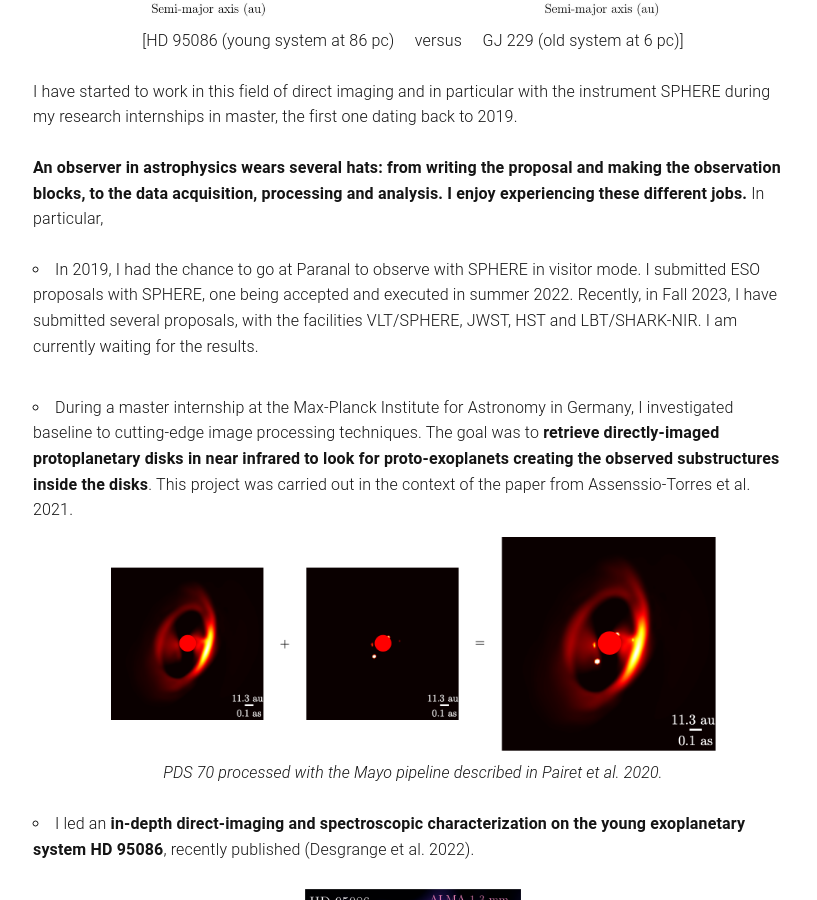
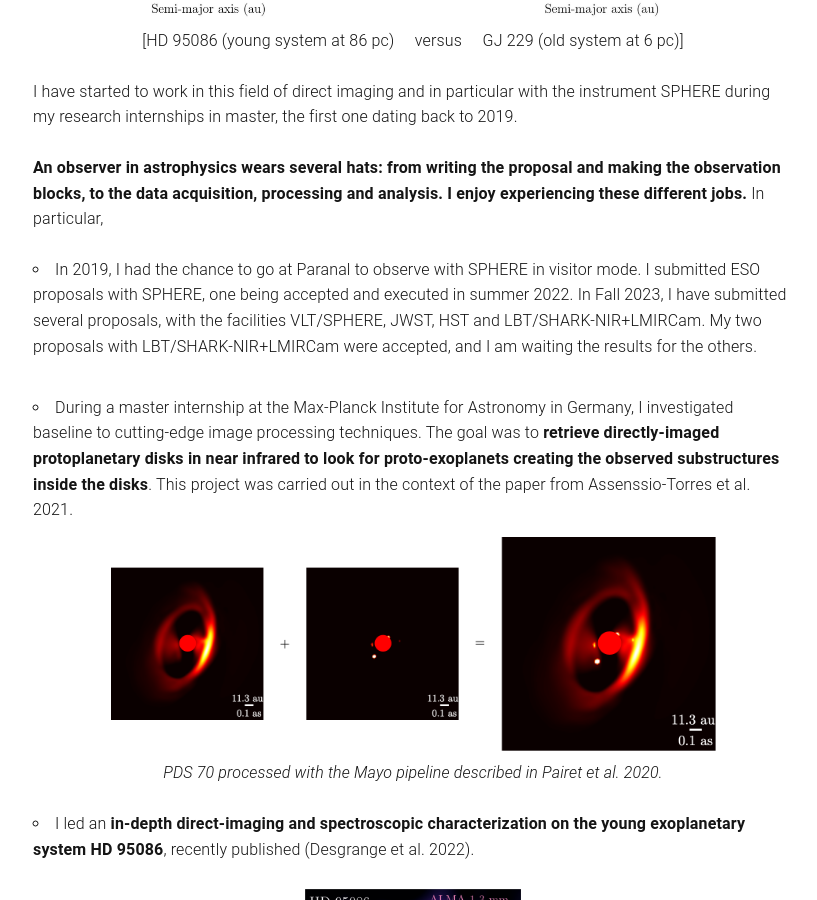
Before and after one commit to cdesgrange/cdesgrange.github.io, a Jekyll site: the page built from research.md, in a window 1280 px wide and 900 px high, scrolled down 1121 px. Shown: the whole window, without its empty margins (227-1044 px from the left). Built offline with Jekyll 4.4.1, drawn with Linux system fonts in a browser that asks for light colours.

Commit message:
added results LBT 2024A

```diff
--- a/research.md
+++ b/research.md
@@ -26,7 +26,7 @@ I have started to work in this field of direct imaging and in particular with th
 <b> An observer in astrophysics wears several hats: from writing the proposal and making the observation blocks, to the data acquisition, processing and analysis. I enjoy experiencing these different jobs.</b> In particular,
 
 <ul>
-  <li> In 2019, I had the chance to go at Paranal to observe with SPHERE in visitor mode. I submitted ESO proposals with SPHERE, one being accepted and executed in summer 2022. Recently, in Fall 2023, I have submitted several proposals, with the facilities VLT/SPHERE, JWST, HST and LBT/SHARK-NIR. I am currently waiting for the results. </li> <br>
+  <li> In 2019, I had the chance to go at Paranal to observe with SPHERE in visitor mode. I submitted ESO proposals with SPHERE, one being accepted and executed in summer 2022. In Fall 2023, I have submitted several proposals, with the facilities VLT/SPHERE, JWST, HST and LBT/SHARK-NIR+LMIRCam. My two proposals with LBT/SHARK-NIR+LMIRCam were accepted, and I am waiting the results for the others. </li> <br>
 
   <li> During a master internship at the Max-Planck Institute for Astronomy in Germany, I investigated baseline to cutting-edge image processing techniques. The goal was to <b>retrieve directly-imaged protoplanetary disks in near infrared to look for proto-exoplanets creating the observed substructures inside the disks</b>. This project was carried out in the context of the paper from Assenssio-Torres et al. 2021.</li>
 
```
